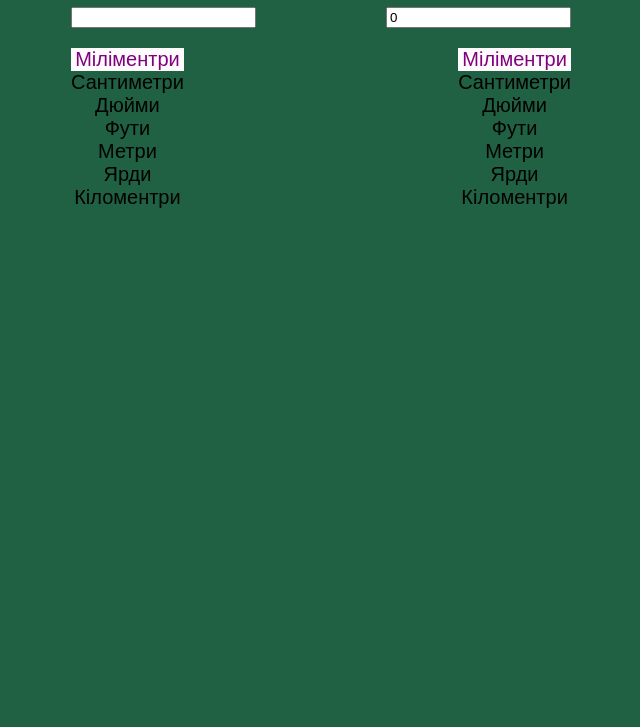
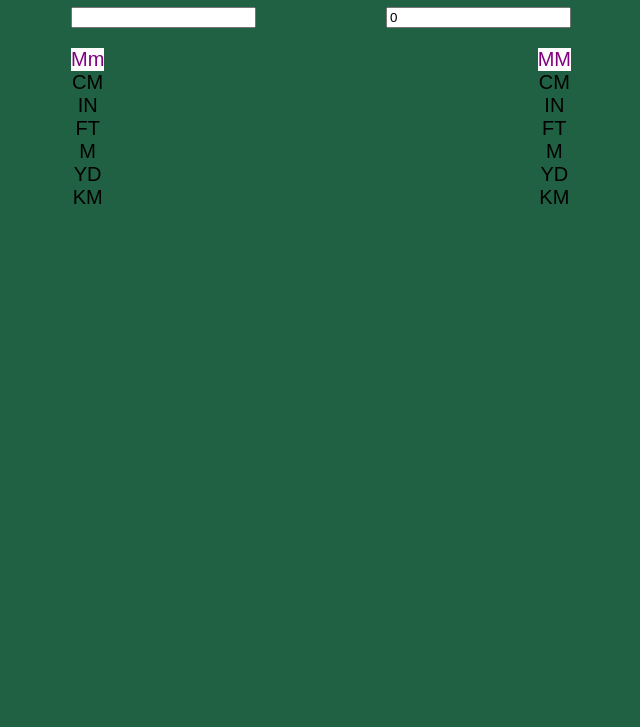
Before and after one commit to Shalind0r/Converter-units, a website with bundled scripts: page public/index.html in a window 1280 px wide. Shown: the part 73-800 px from the top of the page, without its empty margins (319-959 px from the left). Built offline with nearby package versions, Linux system fonts and the light colour scheme.

Commit message:
change language from ukranian on english

```diff
--- a/public/index.html
+++ b/public/index.html
@@ -10,7 +10,7 @@
 </head>
 
 <body>
-   <h1 class="title">Конвертер величин</h1>
+   <h1 class="title">Converter units</h1>
    <div class="converter">
       <div class="converter__body">
          <div class="converter__input">
@@ -20,23 +20,23 @@
          <div class="converter__units-body">
             <div class="converter__units converter__units-in">
                <span class="converter__units-item converter__units-item--input --active"
-                  data-unit="mm">Mіліментри</span>
-               <span class="converter__units-item converter__units-item--input " data-unit="cm">Сантиметри</span>
-               <span class="converter__units-item converter__units-item--input" data-unit="in">Дюйми</span>
-               <span class="converter__units-item converter__units-item--input" data-unit="ft">Фути</span>
-               <span class="converter__units-item converter__units-item--input" data-unit="m"> Метри</span>
-               <span class="converter__units-item converter__units-item--input" data-unit="yd">Ярди</span>
-               <span class="converter__units-item converter__units-item--input" data-unit="km">Кіломентри</span>
+                  data-unit="mm">Mm</span>
+               <span class="converter__units-item converter__units-item--input " data-unit="cm">CM</span>
+               <span class="converter__units-item converter__units-item--input" data-unit="in">IN</span>
+               <span class="converter__units-item converter__units-item--input" data-unit="ft">FT</span>
+               <span class="converter__units-item converter__units-item--input" data-unit="m">M</span>
+               <span class="converter__units-item converter__units-item--input" data-unit="yd">YD</span>
+               <span class="converter__units-item converter__units-item--input" data-unit="km">KM</span>
             </div>
             <div class="converter__units converter__units-out">
                <span class="converter__units-item converter__units-item--output --active"
-                  data-unit="mm">Mіліментри</span>
-               <span class="converter__units-item converter__units-item--output" data-unit="cm">Сантиметри</span>
-               <span class="converter__units-item converter__units-item--output" data-unit="in">Дюйми</span>
-               <span class="converter__units-item converter__units-item--output" data-unit="ft">Фути</span>
-               <span class="converter__units-item converter__units-item--output" data-unit="m"> Метри</span>
-               <span class="converter__units-item converter__units-item--output" data-unit="yd">Ярди</span>
-               <span class="converter__units-item converter__units-item--output" data-unit="km">Кіломентри</span>
+                  data-unit="mm">MM</span>
+               <span class="converter__units-item converter__units-item--output" data-unit="cm">CM</span>
+               <span class="converter__units-item converter__units-item--output" data-unit="in">IN</span>
+               <span class="converter__units-item converter__units-item--output" data-unit="ft">FT</span>
+               <span class="converter__units-item converter__units-item--output" data-unit="m">M</span>
+               <span class="converter__units-item converter__units-item--output" data-unit="yd">YD</span>
+               <span class="converter__units-item converter__units-item--output" data-unit="km">KM</span>
             </div>
          </div>
       </div>
```
